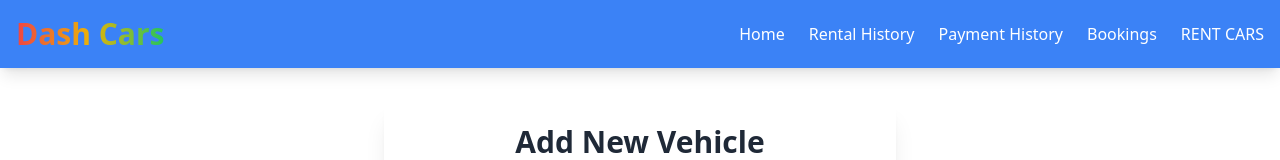
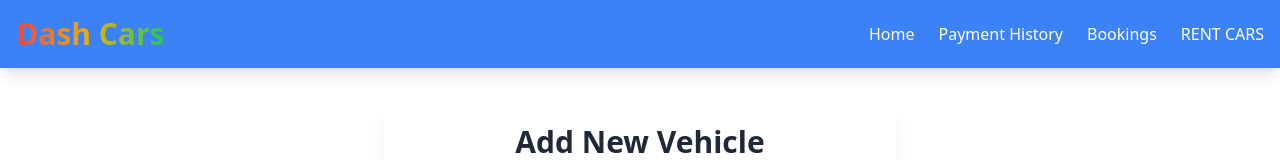
Before and after one commit to rizasimkhana/vehicle-rental-frontend, a React (Vite) app: page /add-vehicle in a window 1280 px wide. Shown: the top 160 px of the page. Built offline with nearby package versions, Linux system fonts and the light colour scheme.

Commit message:
final project

```diff
--- a/src/components/AddVehicle.jsx
+++ b/src/components/AddVehicle.jsx
@@ -83,7 +83,6 @@ const AddVehicle = () => {
           {/* Desktop Navbar */}
           <div className="hidden md:flex space-x-6">
             <Link to="/user-dashboard" className="text-white">Home</Link>
-            <Link to="/rental-history" className="text-white">Rental History</Link>
             <Link to="/payment-history" className="text-white">Payment History</Link>
             <Link to={`/bookings`} className="text-white">Bookings</Link>
             <Link to={`/add-vehicle`} className="text-white">RENT CARS</Link>
@@ -120,7 +119,6 @@ const AddVehicle = () => {
       {isMenuOpen && (
         <div className="md:hidden bg-blue-500 p-4 space-y-4">
           <Link to="/" className="text-white block">Home</Link>
-          <Link to="/rental-history" className="text-white block">Rental History</Link>
           <Link to="/payment-history" className="text-white block">Payment History</Link>
           <Link to={`/bookings`} className="text-white">Bookings</Link>
           <Link to={`/add-vehicle`} className="text-white">RENT CARS</Link>
--- a/src/components/Dashboard.jsx
+++ b/src/components/Dashboard.jsx
@@ -105,7 +105,6 @@ const Dashboard = () => {
           {/* Desktop Navbar */}
           <div className="hidden md:flex space-x-6">
             <Link to="/user-dashboard" className="text-white">Home</Link>
-            <Link to="/rental-history" className="text-white">Rental History</Link>
             <Link to="/payment-history" className="text-white">Payment History</Link>
             <Link to={`/bookings`} className="text-white">Bookings</Link>
             <Link to={`/add-vehicle`} className="text-white">RENT CARS</Link>
@@ -142,7 +141,6 @@ const Dashboard = () => {
       {isMenuOpen && (
         <div className="md:hidden bg-blue-500 p-4 space-y-4">
           <Link to="/" className="text-white block">Home</Link>
-          <Link to="/rental-history" className="text-white block">Rental History</Link>
           <Link to="/payment-history" className="text-white block">Payment History</Link>
           <Link to={`/bookings`} className="text-white">Bookings</Link>
           <Link to={`/add-vehicle`} className="text-white">RENT CARS</Link>
--- a/src/components/PaymentHistory.jsx
+++ b/src/components/PaymentHistory.jsx
@@ -97,7 +97,6 @@ const PaymentHistory = () => {
           {/* Desktop Navbar */}
           <div className="hidden md:flex space-x-6">
             <Link to="/user-dashboard" className="text-white">Home</Link>
-            <Link to="/rental-history" className="text-white">Rental History</Link>
             <Link to="/payment-history" className="text-white">Payment History</Link>
             <Link to={`/bookings`} className="text-white">Bookings</Link>
             <Link to={`/add-vehicle`} className="text-white">RENT CARS</Link>
@@ -134,7 +133,6 @@ const PaymentHistory = () => {
       {isMenuOpen && (
         <div className="md:hidden bg-blue-500 p-4 space-y-4">
           <Link to="/" className="text-white block">Home</Link>
-          <Link to="/rental-history" className="text-white block">Rental History</Link>
           <Link to="/payment-history" className="text-white block">Payment History</Link>
           <Link to={`/bookings`} className="text-white">Bookings</Link>
           <Link to={`/add-vehicle`} className="text-white">RENT CARS</Link>
--- a/src/components/VehicleDetail.jsx
+++ b/src/components/VehicleDetail.jsx
@@ -100,7 +100,6 @@ const VehicleDetails = () => {
       {isMenuOpen && (
         <div className="md:hidden bg-blue-500 p-4 space-y-4">
           <Link to="/" className="text-white block">Home</Link>
-          <Link to="/rental-history" className="text-white block">Rental History</Link>
           <Link to="/payment-history" className="text-white block">Payment History</Link>
           <Link to={`/bookings/${user._id || user.userId}`} className="text-white">Bookings</Link>
           <Link to={`/add-vehicle`} className="text-white">RENT CARS</Link>
```
